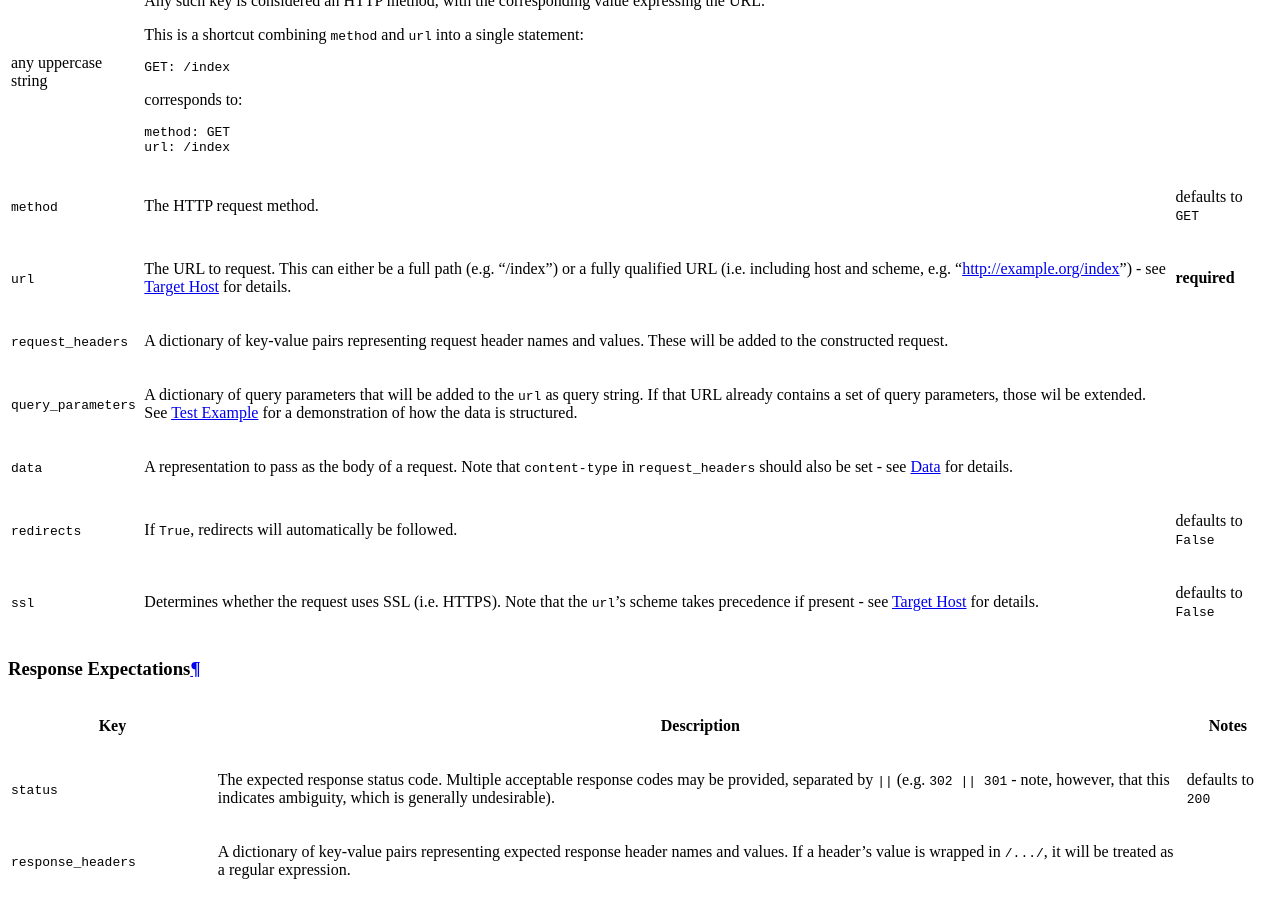
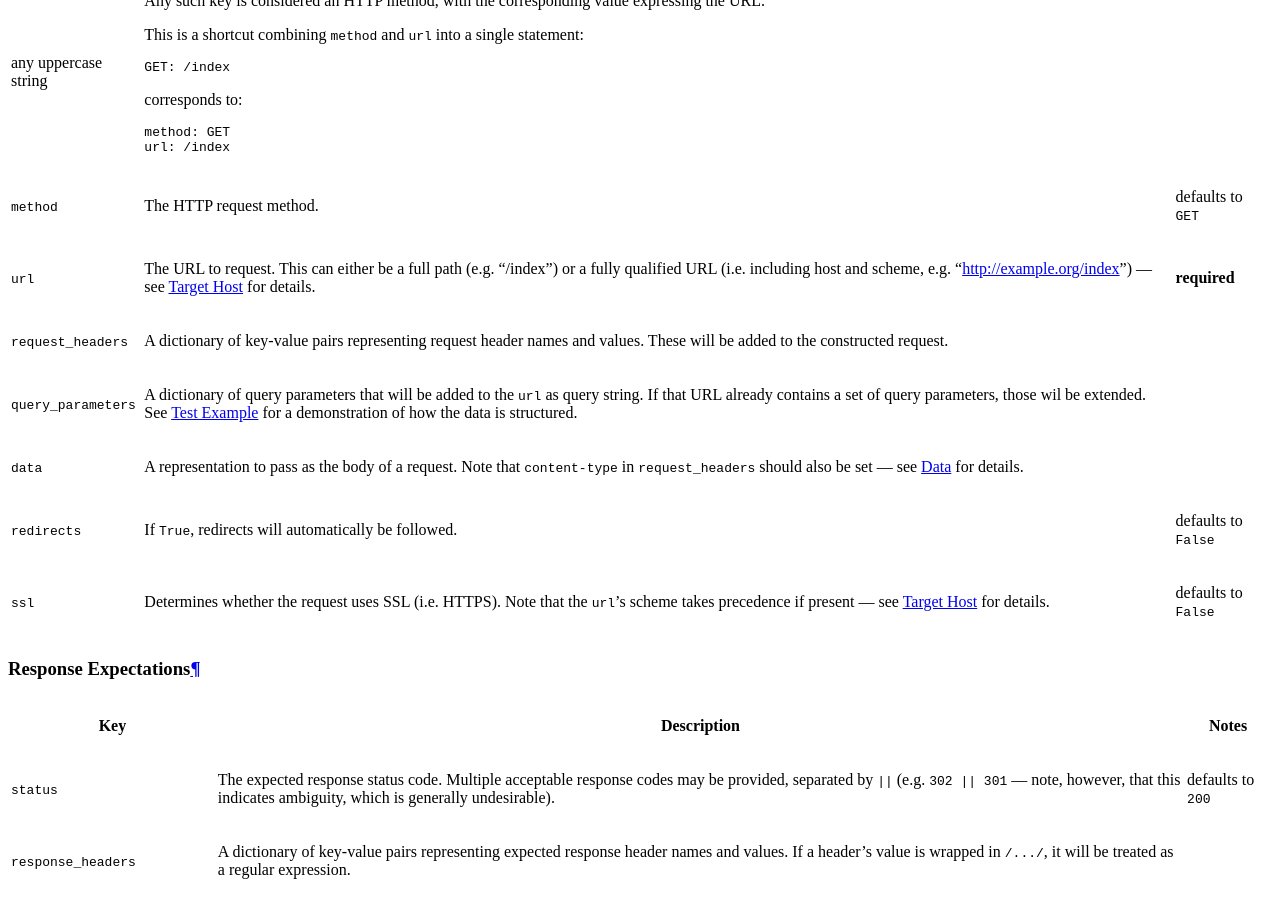
Before and after one commit to cdent/gabbi, a Sphinx documentation site: the page built from docs/source/format.rst, in a window 1280 px wide and 900 px high, scrolled down 1043 px. Built offline with Sphinx 7.4.7, drawn with Linux system fonts in a browser that asks for light colours; comment, search, counter and statistics services are not loaded.

Commit message:
Switch to mdash where appropriate
not asserting comprehensive coverage though

```diff
--- a/docs/source/format.rst
+++ b/docs/source/format.rst
@@ -87,7 +87,7 @@ Request Parameters
                          full path (e.g. "/index") or a fully
                          qualified URL (i.e. including host and
                          scheme, e.g.
-                         "http://example.org/index") - see
+                         "http://example.org/index") — see
                          :doc:`host` for details.
 
    ``request_headers``   A dictionary of key-value pairs
@@ -105,7 +105,7 @@ Request Parameters
 
    ``data``              A representation to pass as the body of
                          a request. Note that ``content-type`` in
-                         ``request_headers`` should also be set -
+                         ``request_headers`` should also be set —
                          see `Data`_ for details.
 
    ``redirects``         If ``True``, redirects will               defaults to
@@ -113,7 +113,7 @@ Request Parameters
 
    ``ssl``               Determines whether the request uses SSL   defaults to
                          (i.e. HTTPS). Note that the ``url``'s     ``False``
-                         scheme takes precedence if present - see
+                         scheme takes precedence if present — see
                          :doc:`host` for details.
    ====================  ========================================  ============
 
@@ -128,7 +128,7 @@ Response Expectations
    ``status``                      The expected response status code.     defaults to
                                    Multiple acceptable response codes     ``200``
                                    may be provided, separated by ``||``
-                                   (e.g. ``302 || 301`` - note, however,
+                                   (e.g. ``302 || 301`` — note, however,
                                    that this indicates ambiguity, which
                                    is generally undesirable).
 
```
